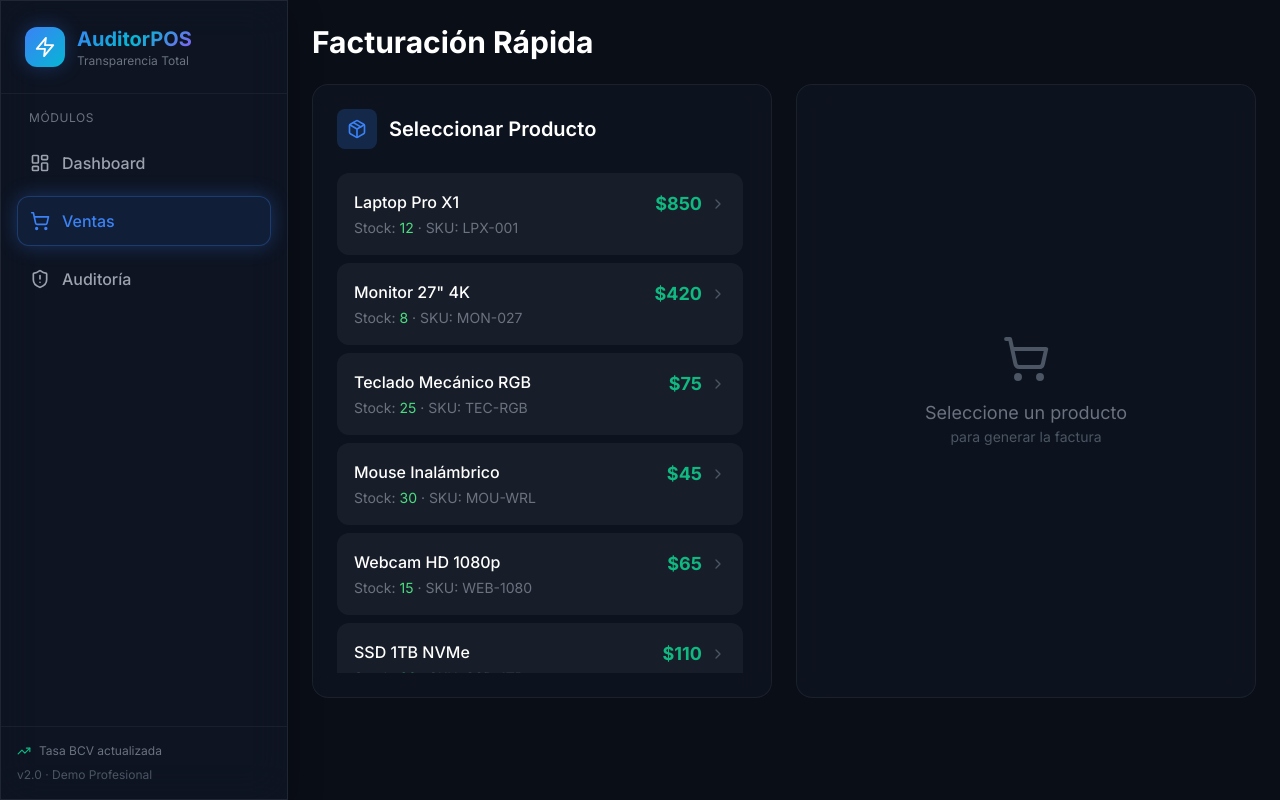
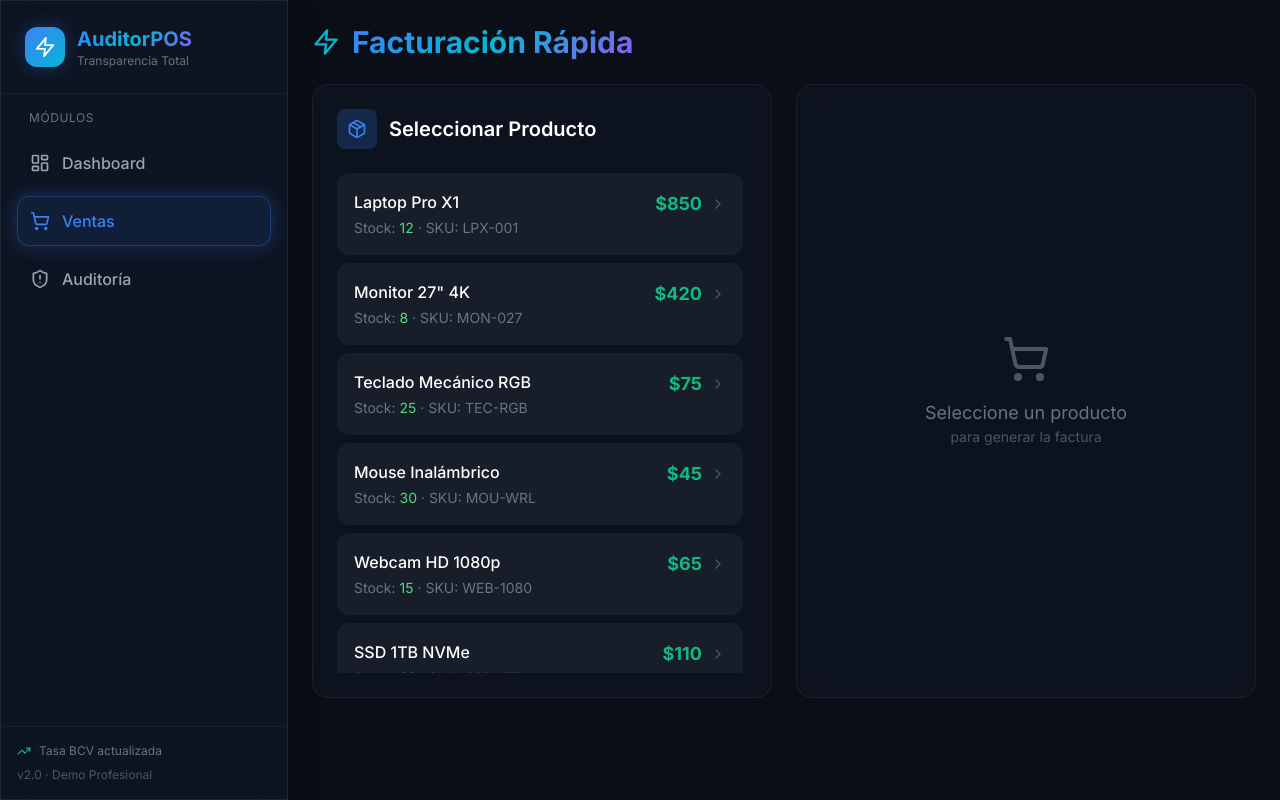
Before and after one commit to PosAuditortecnovavip/PosAuditortecnovavip.github.io, a React (Vite) app: page /#/ventas in a window 1280 px wide. Built offline with nearby package versions, Linux system fonts and the light colour scheme; no server answers.

Commit message:
Update Sales.jsx

```diff
--- a/src/components/Sales/Sales.jsx
+++ b/src/components/Sales/Sales.jsx
@@ -1,13 +1,17 @@
 import { useState } from 'react';
 import { ProductSelector } from './ProductSelector';
 import { QuickInvoice } from './QuickInvoice';
+import { Zap } from 'lucide-react';
 
 export const Sales = ({ exchangeRate, convertUSDtoVES, inventory }) => {
   const [selectedProduct, setSelectedProduct] = useState(null);
 
   return (
-    <div className="space-y-6">
-      <h1 className="text-3xl font-bold text-white">Facturación Rápida</h1>
+    <div className="space-y-6 page-enter">
+      <div className="flex items-center space-x-3 mb-2">
+        <Zap className="text-accent-cyan" size={28} />
+        <h1 className="text-3xl font-bold gradient-text">Facturación Rápida</h1>
+      </div>
       <div className="grid grid-cols-1 lg:grid-cols-2 gap-6">
         <ProductSelector
           inventory={inventory}
```
